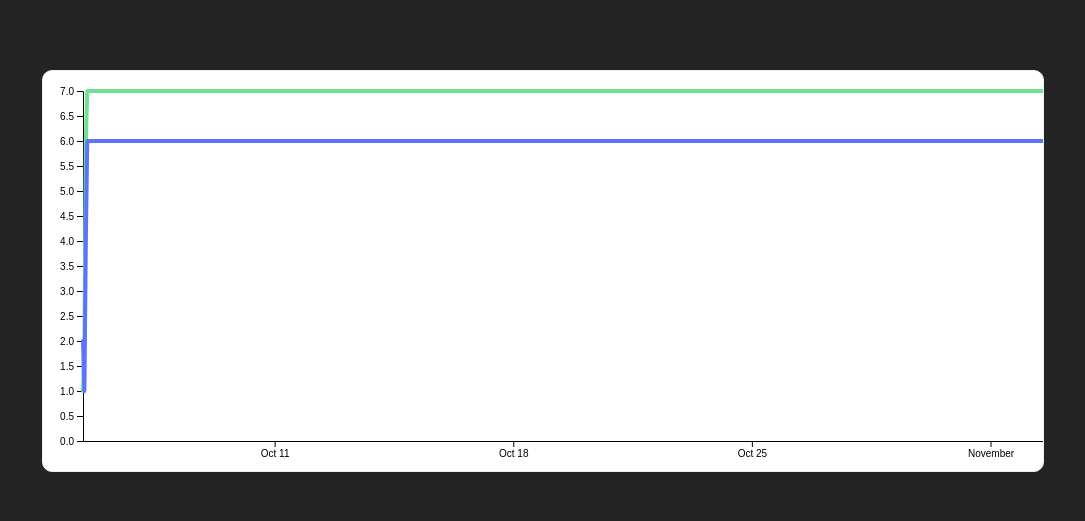
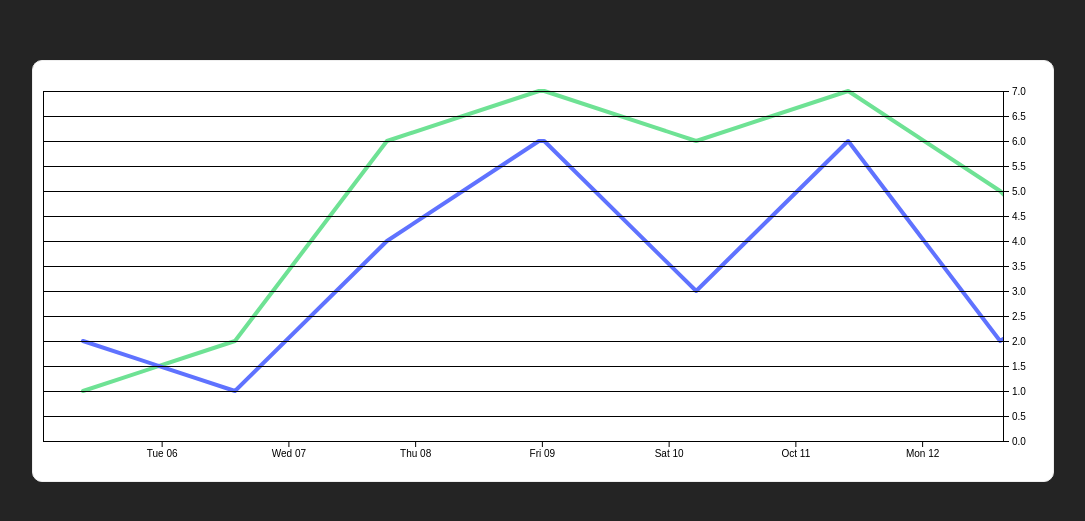
Before and after one commit to Damjan011/D3-scrollable, a React (Create React App) app: page / in a window 1280 px wide. Shown: the part 129-650 px from the top of the page, without its empty margins (97-1182 px from the left). Built offline with nearby package versions, Linux system fonts and the light colour scheme.

Commit message:
Rule, limit

```diff
--- a/src/App.js
+++ b/src/App.js
@@ -1,24 +1,5 @@
 import React, { useEffect, useState } from 'react';
 import BarChart from './components/BarChart';
-
-const datas = [
-  [10, 30, 40, 20],
-  [10, 40, 30, 20, 50, 10],
-  [60, 30, 40, 20, 30]
-];
-
-const patka = [
-  {date: Date.parse('2007-04-23'), value: 93.24},
-  {date: Date.parse('2007-04-24'), value: 22.24},
-  {date: Date.parse('2007-04-25'), value: 56.24},
-  // {date: 2007-04-24, value: 93.24},
-  // {date: 2007-04-25, value: 93.24},
-  // {date: 2007-04-26, value: 93.24},
-  // {date: 2007-04-27, value: 93.24},
-  // {date: 2007-04-28, value: 93.24},
-  // {date: 2007-04-29, value: 93.24},
-  // {date: 2007-04-30, value: 93.24},
-];
 
 const newData = [
   {
@@ -36,7 +17,7 @@ const newData = [
     dn: "tx",
     rx: 2,
     time: "17:59:29",
-    timestamp: 1601892384000,
+    timestamp: 1601992384000,
     timestamp_rx: 1601747700000,
     timestamp_tx: 1601747700000,
     top_user: null,
@@ -47,7 +28,7 @@ const newData = [
     dn: "tx",
     rx: 6,
     time: "18:09:29",
-    timestamp: 1601895984000,
+    timestamp: 1602095984000,
     timestamp_rx: 1601748300000,
     timestamp_tx: 1601748300000,
     top_user: null,
@@ -58,7 +39,7 @@ const newData = [
     dn: "tx",
     rx: 7,
     time: "18:19:29",
-    timestamp: 1601899584000,
+    timestamp: 1602199584000,
     timestamp_rx: 1601749500000,
     timestamp_tx: 1601749500000,
     top_user: null,
@@ -69,7 +50,7 @@ const newData = [
     dn: "tx",
     rx: 7,
     time: "18:19:29",
-    timestamp: 1601903184000,
+    timestamp: 1602203184000,
     timestamp_rx: 1601749500000,
     timestamp_tx: 1601749500000,
     top_user: null,
@@ -78,75 +59,20 @@ const newData = [
   },
   {
     dn: "tx",
-    rx: 7,
+    rx: 6,
     time: "18:19:29",
-    timestamp: 1601906784000,
+    timestamp: 1602306784000,
     timestamp_rx: 1601749500000,
     timestamp_tx: 1601749500000,
     top_user: null,
-    tx: 6,
+    tx: 3,
     up: "rx",
   },
   {
     dn: "tx",
     rx: 7,
     time: "18:19:29",
-    timestamp: 1602910384000,
-    timestamp_rx: 1601749500000,
-    timestamp_tx: 1601749500000,
-    top_user: null,
-    tx: 6,
-    up: "rx",
-  },
-  {
-    dn: "tx",
-    rx: 7,
-    time: "18:19:29",
-    timestamp: 1603913984000,
-    timestamp_rx: 1601749500000,
-    timestamp_tx: 1601749500000,
-    top_user: null,
-    tx: 6,
-    up: "rx",
-  },
-  {
-    dn: "tx",
-    rx: 7,
-    time: "18:19:29",
-    timestamp: 1604917584000,
-    timestamp_rx: 1601749500000,
-    timestamp_tx: 1601749500000,
-    top_user: null,
-    tx: 6,
-    up: "rx",
-  },
-  {
-    dn: "tx",
-    rx: 7,
-    time: "18:19:29",
-    timestamp: 1605921184000,
-    timestamp_rx: 1601749500000,
-    timestamp_tx: 1601749500000,
-    top_user: null,
-    tx: 6,
-    up: "rx",
-  },
-  {
-    dn: "tx",
-    rx: 1,
-    time: "18:19:29",
-    timestamp: 1606924785000,
-    timestamp_rx: 1601749500000,
-    timestamp_tx: 1601749500000,
-    top_user: null,
-    tx: 1,
-    up: "rx",
-  },
-  {
-    dn: "tx",
-    rx: 7,
-    time: "18:19:29",
-    timestamp: 1607924796000,
+    timestamp: 1602410384000,
     timestamp_rx: 1601749500000,
     timestamp_tx: 1601749500000,
     top_user: null,
@@ -157,7 +83,18 @@ const newData = [
     dn: "tx",
     rx: 5,
     time: "18:19:29",
-    timestamp: 1608924877000,
+    timestamp: 1602513984000,
+    timestamp_rx: 1601749500000,
+    timestamp_tx: 1601749500000,
+    top_user: null,
+    tx: 2,
+    up: "rx",
+  },
+  {
+    dn: "tx",
+    rx: 2,
+    time: "18:19:29",
+    timestamp: 1602617584000,
     timestamp_rx: 1601749500000,
     timestamp_tx: 1601749500000,
     top_user: null,
@@ -166,20 +103,64 @@ const newData = [
   },
   {
     dn: "tx",
-    rx: 7,
+    rx: 6,
     time: "18:19:29",
-    timestamp: 1609924887000,
+    timestamp: 1602721184000,
     timestamp_rx: 1601749500000,
     timestamp_tx: 1601749500000,
     top_user: null,
-    tx: 1,
+    tx: 5,
+    up: "rx",
+  },
+  {
+    dn: "tx",
+    rx: 4,
+    time: "18:19:29",
+    timestamp: 1602824785000,
+    timestamp_rx: 1601749500000,
+    timestamp_tx: 1601749500000,
+    top_user: null,
+    tx: 2,
     up: "rx",
   },
   {
     dn: "tx",
     rx: 3,
     time: "18:19:29",
-    timestamp: 1611924897000,
+    timestamp: 1602924796000,
+    timestamp_rx: 1601749500000,
+    timestamp_tx: 1601749500000,
+    top_user: null,
+    tx: 5,
+    up: "rx",
+  },
+  {
+    dn: "tx",
+    rx: 3,
+    time: "18:19:29",
+    timestamp: 1603024877000,
+    timestamp_rx: 1601749500000,
+    timestamp_tx: 1601749500000,
+    top_user: null,
+    tx: 4,
+    up: "rx",
+  },
+  {
+    dn: "tx",
+    rx: 4,
+    time: "18:19:29",
+    timestamp: 1603124887000,
+    timestamp_rx: 1601749500000,
+    timestamp_tx: 1601749500000,
+    top_user: null,
+    tx: 5,
+    up: "rx",
+  },
+  {
+    dn: "tx",
+    rx: 3,
+    time: "18:19:29",
+    timestamp: 1603224897000,
     timestamp_rx: 1601749500000,
     timestamp_tx: 1601749500000,
     top_user: null,
--- a/src/components/BarChart/index.js
+++ b/src/components/BarChart/index.js
@@ -9,45 +9,23 @@ const BarChart = ({ width, height, data }) => {
     const svg = d3.select(ref.current)
       .attr("width", width)
       .attr("height", height)
-      // .style("border", "1px solid black")
   }, []);
 
   useEffect(() => {
-    charty();
+    drawGraph();
   }, [data]);
 
-  const hourFormatter = (tickTimestamp) => {
-    let fullDate = new Date(tickTimestamp);
-    let fullHours = fullDate.toLocaleString('en-US', { hour: 'numeric', minute: 'numeric', hour12: true })
-    return fullHours;
-  }
+  const margin = ({ top: 20, right: 40, bottom: 30, left: 40 });
 
-  const margin = ({top: 20, right: 30, bottom: 30, left: 40});
-
-  // const x = d3.scaleUtc()
-  //     .domain(d3.extent(data, d => d.timestamp))
-  //     .range([margin.left, width - margin.right])
-/* unscrollable */
   const x = d3.scaleUtc()
     .domain(d3.extent(data, d => d.timestamp))
-      .range([margin.left, 4000])
+    .range([margin.left, 2000])
 
   const y = d3.scaleLinear()
     .domain([0, d3.max(data, d => d.rx)]).nice()
     .range([height - margin.bottom, margin.top])
 
-
-/* scrollable*/
-//   const x = d3.scaleTime()
-//   .domain(d3.extent(data, d => d.timestamp))
-//   .range([0, width])
-
-// const y = d3.scaleLinear()
-//   .domain(d3.extent(data, d => d.rx))
-//   .range([height - 0])
-
   const line = d3.line()
-    // .defined(d => !isNaN(d.value))
     .x(d => x(d.timestamp))
     .y(d => y(d.rx))
 
@@ -59,54 +37,36 @@ const BarChart = ({ width, height, data }) => {
     .attr("transform", `translate(0,${height - margin.bottom})`)
     .call(d3.axisBottom(x).ticks(width / 80).tickSizeOuter(0))
 
+
+    // xAxis().innerTickSize(-height)
+
   const yAxis = g => g
-  .attr("transform", `translate(${margin.left},0)`)
-  .call(d3.axisLeft(y))
-  // .call(g => g.select(".domain").remove())
+    .attr("transform", `translate(960,0)`)
+    .call(d3.axisRight(y))
     .call(g => g.select(".tick:last-of-type text").clone()
       .attr("x", 3)
+      .attr("y", 3)
       .attr("text-anchor", "start")
       .attr("font-weight", "bold")
-      .text(data.y))
+      .style("fill", "#ffffff")
+      .text(data.y));
+
+  const xGridlines = d3.axisBottom(x).tickSize(-height).tickFormat('').ticks(10);
+
+  const yGridlines = d3.axisLeft(y).tickSize(-width).tickFormat('').ticks(10);
+
+  const drawGraph = () => {
+    const svg = d3.select(ref.current)
+      .attr("viewBox", [0, 0, width, height])
+
+    const nestedSvg = svg.append("svg")
+      .attr("viewBox", [width, height])
+      .attr("width", 960);
 
 
 
-    function wheeled() {
-        var event = event,
-            dx = Math.abs(event.deltaX),
-            dy = Math.abs(event.deltaY),
-            t = d3.zoomTransform(this);
-        if (dx > dy) {
-            event.zoom.translateBy(event.canvas, -event.deltaX * 2 / t.k);
-            event.updateView(d3.zoomTransform(this));
-        } else if (dx < dy) {
-            // Rescale
-            let k = t.k * Math.pow(2, -event.deltaY * (event.deltaMode ? 120 : 1) / 500);
-            event.zoom.scaleTo(event.canvas, k);
-            // Retranslate
-            let t2 = d3.zoomTransform(this), // reaccess the transform so that the zoom's extents apply
-                p = event.mouse(this), // We're going to shift by a point
-                w = event.scales.x.range()[1], // My scales reference
-                dw = (w / t2.k) - (w / t.k), // The change in width
-                x = dw / 2 - dw*(p[0] / w); // Account for shift by scale
-            event.zoom.translateBy(event.canvas, -x, 0);
-            event.updateView(d3.zoomTransform(this));
-        }
-        console.log('eeee')
-        return event.preventDefault && event.preventDefault();
-    }
 
-  const charty = () => {
-    const svg = d3.select(ref.current)
-    .attr("viewBox", [0, 0, width, height]);
-
-    svg.append("g")
-        .call(xAxis);
-
-    svg.append("g")
-        .call(yAxis);
-
-    svg.append("path")
+    nestedSvg.append("path")
       .datum(data)
       .attr("fill", "none")
       .attr("stroke", "#6EE294")
@@ -115,7 +75,7 @@ const BarChart = ({ width, height, data }) => {
       .attr("stroke-linecap", "round")
       .attr("d", line);
 
-    svg.append("path")
+    nestedSvg.append("path")
       .datum(data)
       .attr("fill", "none")
       .attr("stroke", "#5F72FF")
@@ -124,72 +84,54 @@ const BarChart = ({ width, height, data }) => {
       .attr("stroke-linecap", "round")
       .attr("d", line2);
 
+
+
+
+
+      nestedSvg.append("g")
+      .call(xAxis)
+
+
+      // nestedSvg.append("g")
+      // .call(xGridlines)
+
+
+    svg.append("g")
+      .call(yAxis);
+
+    nestedSvg.append("g")
+      .call(yGridlines);
+
+
     const zoom = d3.zoom()
-        .translateExtent( [
+      .translateExtent([
         // Top Left corner
-          [ -( width * 55 ), height ],
+        [-10, height],
         // Bottom right corner
-          [ width *55, 0 ]
-        ] )
-        .on( 'zoom', function (event) {
+        [width * 2, 0]
+      ])
+      .on('zoom', function (event) {
         const burgija = event.transform
-          console.log(burgija)
-          console.log(burgija.k)
         d3.select(this)
-            .selectAll( 'path' )
-            //.attr( 'transform', burgija )
+          .selectAll('path')
           .attr("transform", burgija)
 
         d3.select(this)
-            .select( 'g:first-of-type' )
+          .select('g:first-of-type')
           //.attr( 'transform', burgija )
           .attr("transform", `translate(${burgija.x}, ${370})`)
-        } );
+
+
+        d3.select(xGridlines).attr("transform", `translate(${burgija.x}, ${370})`)
+
+      });
 
     svg.call(zoom)
-        // .on('wheel.zoom', wheeled)
-
-  }
-
-  const draw = () => {
-    const svg = d3.select(ref.current);
-    var selection = svg.selectAll("rect").data(data);
-    var yScale = d3.scaleLinear()
-      .domain([0, d3.max(data)])
-      .range([0, height - 100]);
-
-    selection
-      .transition().duration(300)
-      .attr("height", (d) => yScale(d))
-      .attr("y", (d) => height - yScale(d))
-
-    selection
-      .enter()
-      .append("rect")
-
-      .attr("x", (d, i) => i * 45)
-      .attr("y", (d) => height)
-      .attr("width", 40)
-      .attr("height", 0)
-      .attr("fill", "orange")
-
-      .transition().duration(300)
-      .attr("height", (d) => yScale(d))
-      .attr("y", (d) => height - yScale(d))
-
-    selection
-      .exit()
-      .transition().duration(300)
-      .attr("y", (d) => height)
-      .attr("height", 0)
-      .remove()
   }
 
   return (
     <div className="chart">
-      <svg ref={ref}>
-
-      </svg>
+      <svg style={{padding: '10px'}} ref={ref} />
     </div>
   )
 }
```
Also changed, not shown: src/components/BarChart/style.css (+16 -0 lines). Lines whose indentation alone changed are shown as unchanged.
